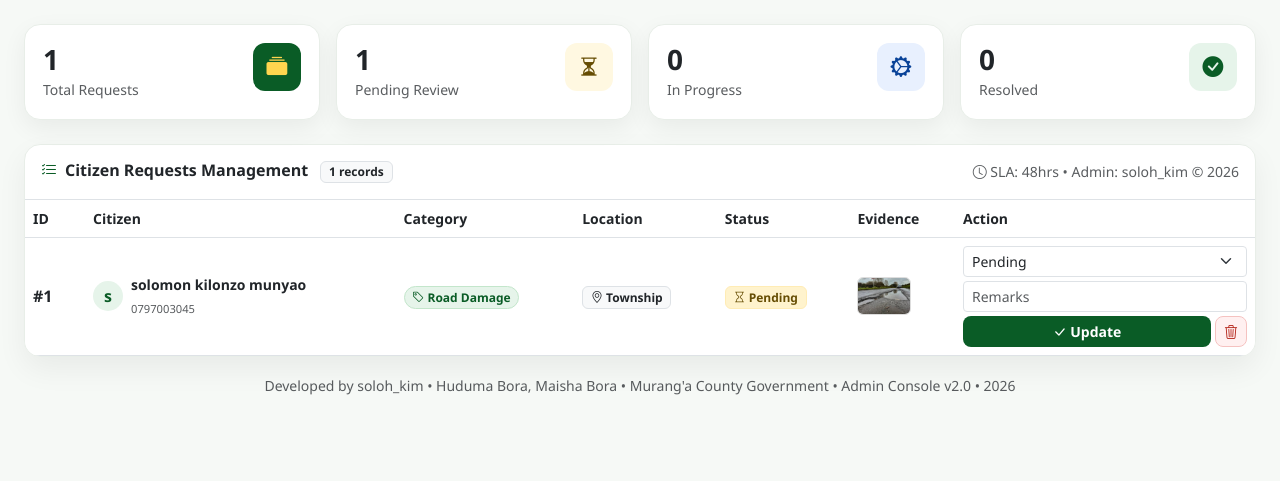
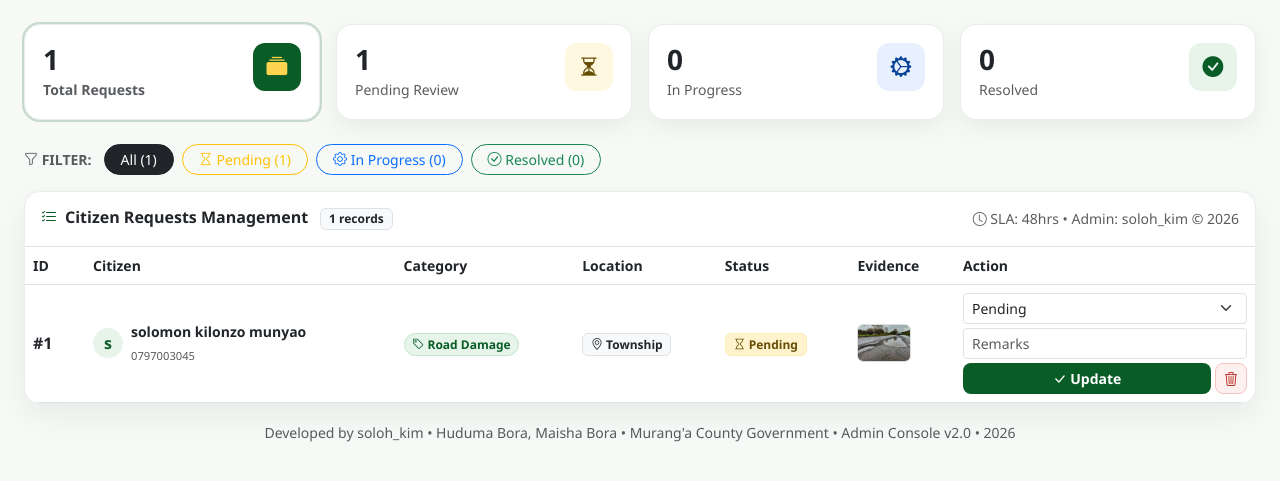
Before and after one commit to solohkim/muranga-psb-service-request, a Flask app: page /admin in a window 1280 px wide. Shown: the part 51-532 px from the top of the page. Run offline with Flask 3, Linux system fonts and the light colour scheme; a user stored in the database is signed in; data comes from the database, SQL or seed files in the repository.

Commit message:
feat: admin filter by status clickable

```diff
--- a/app.py
+++ b/app.py
@@ -239,13 +239,20 @@ def admin_dashboard():
     if session.get('role')!='admin':
         return redirect(url_for('login'))
     db=get_db()
-    all_reqs=db.execute("SELECT r.*, u.full_name, u.phone FROM requests r LEFT JOIN users u ON r.user_id=u.id ORDER BY r.created_at DESC").fetchall()
+    # NEW: Get filter from URL ?status=Pending / In Progress / Resolved / All
+    status_filter = request.args.get('status', 'All')
+
+    if status_filter == 'All' or not status_filter:
+        all_reqs = db.execute("SELECT r.*, u.full_name, u.phone FROM requests r LEFT JOIN users u ON r.user_id=u.id ORDER BY r.created_at DESC").fetchall()
+    else:
+        all_reqs = db.execute("SELECT r.*, u.full_name, u.phone FROM requests r LEFT JOIN users u ON r.user_id=u.id WHERE r.status=? ORDER BY r.created_at DESC", (status_filter,)).fetchall()
+
     total=db.execute("SELECT COUNT(*) FROM requests").fetchone()[0]
     pending=db.execute("SELECT COUNT(*) FROM requests WHERE status='Pending'").fetchone()[0]
     inprog=db.execute("SELECT COUNT(*) FROM requests WHERE status='In Progress'").fetchone()[0]
     resolved=db.execute("SELECT COUNT(*) FROM requests WHERE status='Resolved'").fetchone()[0]
     by_category=db.execute("SELECT category, COUNT(*) as c FROM requests GROUP BY category").fetchall()
-    return render_template('admin_dashboard.html', requests=all_reqs, total=total, pending=pending, inprog=inprog, resolved=resolved, by_category=by_category)
+    return render_template('admin_dashboard.html', requests=all_reqs, total=total, pending=pending, inprog=inprog, resolved=resolved, by_category=by_category, current_filter=status_filter)
 
 @app.route('/admin/update/<int:req_id>', methods=['POST'])
 def update_request(req_id):
--- a/templates/admin_dashboard.html
+++ b/templates/admin_dashboard.html
@@ -17,6 +17,7 @@ body{background:var(--light);font-family:'Segoe UI',system-ui}
 .btn-update:hover{background:#083d1a;color:var(--gold)}
 .btn-delete{background:#fff0f0;color:#b42318;border:1px solid #f5c2c0;border-radius:8px;font-weight:600}
 .btn-delete:hover{background:#b42318;color:#fff}
+.filter-active{box-shadow:0 0 0 2px rgba(10,92,38,.2);font-weight:700}
 </style></head>
 <body>
 
@@ -42,15 +43,28 @@ body{background:var(--light);font-family:'Segoe UI',system-ui}
 {% endwith %}
 
 <div class="row g-3 mb-4">
-<div class="col-6 col-lg-3"><div class="stat-card d-flex justify-content-between"><div><h3 class="fw-bold mb-0">{{ total }}</h3><small class="text-muted">Total Requests</small></div><div class="icon-box" style="background:#0a5c26;color:#FFD54F"><i class="bi bi-collection-fill"></i></div></div></div>
-<div class="col-6 col-lg-3"><div class="stat-card d-flex justify-content-between"><div><h3 class="fw-bold mb-0">{{ pending }}</h3><small class="text-muted">Pending Review</small></div><div class="icon-box" style="background:#fff8e1;color:#664d03"><i class="bi bi-hourglass-split"></i></div></div></div>
-<div class="col-6 col-lg-3"><div class="stat-card d-flex justify-content-between"><div><h3 class="fw-bold mb-0">{{ inprog }}</h3><small class="text-muted">In Progress</small></div><div class="icon-box" style="background:#e8f0fe;color:#084298"><i class="bi bi-gear-wide-connected"></i></div></div></div>
-<div class="col-6 col-lg-3"><div class="stat-card d-flex justify-content-between"><div><h3 class="fw-bold mb-0">{{ resolved }}</h3><small class="text-muted">Resolved</small></div><div class="icon-box" style="background:#e6f4ea;color:#0a5c26"><i class="bi bi-check-circle-fill"></i></div></div></div>
+<div class="col-6 col-lg-3"><a href="/admin?status=All" class="text-decoration-none"><div class="stat-card d-flex justify-content-between {% if current_filter=='All' or not current_filter %}filter-active{% endif %}"><div><h3 class="fw-bold mb-0 text-dark">{{ total }}</h3><small class="text-muted">Total Requests</small></div><div class="icon-box" style="background:#0a5c26;color:#FFD54F"><i class="bi bi-collection-fill"></i></div></div></a></div>
+<div class="col-6 col-lg-3"><a href="/admin?status=Pending" class="text-decoration-none"><div class="stat-card d-flex justify-content-between {% if current_filter=='Pending' %}filter-active{% endif %}"><div><h3 class="fw-bold mb-0 text-dark">{{ pending }}</h3><small class="text-muted">Pending Review</small></div><div class="icon-box" style="background:#fff8e1;color:#664d03"><i class="bi bi-hourglass-split"></i></div></div></a></div>
+<div class="col-6 col-lg-3"><a href="/admin?status=In Progress" class="text-decoration-none"><div class="stat-card d-flex justify-content-between {% if current_filter=='In Progress' %}filter-active{% endif %}"><div><h3 class="fw-bold mb-0 text-dark">{{ inprog }}</h3><small class="text-muted">In Progress</small></div><div class="icon-box" style="background:#e8f0fe;color:#084298"><i class="bi bi-gear-wide-connected"></i></div></div></a></div>
+<div class="col-6 col-lg-3"><a href="/admin?status=Resolved" class="text-decoration-none"><div class="stat-card d-flex justify-content-between {% if current_filter=='Resolved' %}filter-active{% endif %}"><div><h3 class="fw-bold mb-0 text-dark">{{ resolved }}</h3><small class="text-muted">Resolved</small></div><div class="icon-box" style="background:#e6f4ea;color:#0a5c26"><i class="bi bi-check-circle-fill"></i></div></div></a></div>
+</div>
+
+<!-- NEW: FILTER BAR -->
+<div class="d-flex flex-wrap gap-2 mb-3 align-items-center">
+  <small class="fw-bold text-muted me-1"><i class="bi bi-funnel"></i> FILTER:</small>
+  <a href="/admin?status=All" class="btn btn-sm {% if current_filter=='All' or not current_filter %}btn-dark{% else %}btn-outline-dark{% endif %} rounded-pill px-3">All ({{ total }})</a>
+  <a href="/admin?status=Pending" class="btn btn-sm {% if current_filter=='Pending' %}btn-warning{% else %}btn-outline-warning{% endif %} rounded-pill px-3"><i class="bi bi-hourglass"></i> Pending ({{ pending }})</a>
+  <a href="/admin?status=In Progress" class="btn btn-sm {% if current_filter=='In Progress' %}btn-primary{% else %}btn-outline-primary{% endif %} rounded-pill px-3"><i class="bi bi-gear"></i> In Progress ({{ inprog }})</a>
+  <a href="/admin?status=Resolved" class="btn btn-sm {% if current_filter=='Resolved' %}btn-success{% else %}btn-outline-success{% endif %} rounded-pill px-3"><i class="bi bi-check-circle"></i> Resolved ({{ resolved }})</a>
+  {% if current_filter and current_filter!='All' %}
+  <span class="ms-2 badge bg-info text-dark"><i class="bi bi-eye"></i> Showing {{ current_filter }} • {{ requests|length }} records</span>
+  <a href="/admin?status=All" class="btn btn-sm btn-link text-decoration-none">Clear <i class="bi bi-x-circle"></i></a>
+  {% endif %}
 </div>
 
 <div class="table-card">
 <div class="p-3 d-flex justify-content-between align-items-center border-bottom flex-wrap gap-2">
-<h6 class="mb-0 fw-bold"><i class="bi bi-list-check me-2" style="color:#0a5c26"></i>Citizen Requests Management <span class="badge bg-light text-dark border ms-2">{{ total }} records</span></h6>
+<h6 class="mb-0 fw-bold"><i class="bi bi-list-check me-2" style="color:#0a5c26"></i>Citizen Requests Management <span class="badge bg-light text-dark border ms-2">{{ requests|length }} records {% if current_filter!='All' %} of {{ total }}{% endif %}</span></h6>
 <small class="text-muted"><i class="bi bi-clock"></i> SLA: 48hrs • Admin: {{ developer_name }} © {{ copyright_year }}</small>
 </div>
 
@@ -81,6 +95,8 @@ body{background:var(--light);font-family:'Segoe UI',system-ui}
 </div>
 </td>
 </tr>
+{% else %}
+<tr><td colspan="7" class="text-center py-5 text-muted"><i class="bi bi-inbox fs-2 d-block mb-2"></i>No {{ current_filter }} requests found</td></tr>
 {% endfor %}
 </tbody>
 </table>
```
